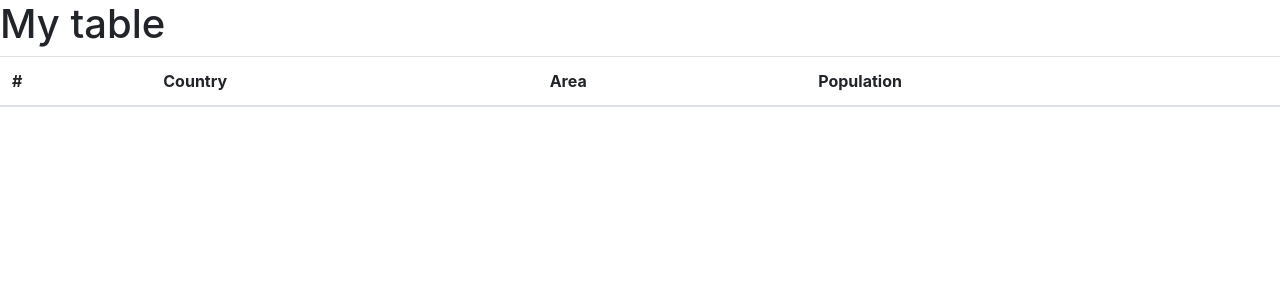
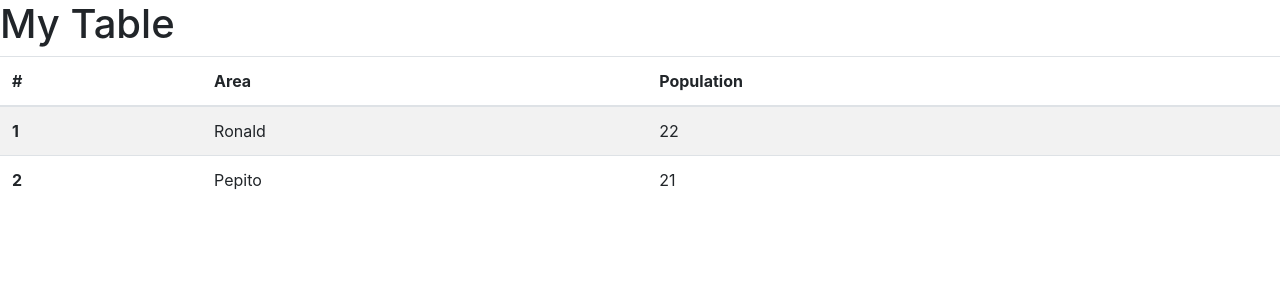
Before and after one commit to ronaldescobarjaldin/table-angular, an Angular app: page / in a window 1280 px wide. Shown: the top 300 px of the page. Built offline with nearby package versions, Linux system fonts and the light colour scheme; what angular-in-memory-web-api would draw is missing.

Commit message:
added hardcoded table

```diff
--- a/src/app/app.component.html
+++ b/src/app/app.component.html
@@ -1,2 +1,2 @@
-<h1>My table</h1>
-<app-data-table></app-data-table>
+<h1>{{title}}</h1>
+<app-data-table [data]="data" [columns]="columns"></app-data-table>
--- a/src/app/app.component.ts
+++ b/src/app/app.component.ts
@@ -6,5 +6,25 @@ import { Component } from '@angular/core';
   styleUrls: ['./app.component.css']
 })
 export class AppComponent {
-  title = 'table-angular';
+  title = 'My Table';
+  columns: string[];
+  data: any[];
+
+  ngOnInit(): void {
+    this.getData();
+  }
+
+  getData(): void {
+    this.columns = ['name', 'age'];
+    this.data = [
+      {
+        name: 'Ronald',
+        age: 22,
+      },
+      {
+        name: 'Pepito',
+        age: 21,
+      }
+    ]
+  }
 }
--- a/src/app/data-table/data-table.component.html
+++ b/src/app/data-table/data-table.component.html
@@ -2,7 +2,6 @@
     <thead>
         <tr>
             <th scope="col">#</th>
-            <th scope="col">Country</th>
             <th scope="col">Area</th>
             <th scope="col">Population</th>
         </tr>
@@ -10,9 +9,8 @@
     <tbody>
         <tr *ngFor="let element of data; index as i">
             <th scope="row">{{ i + 1 }}</th>
-            <td>{{ country.name }}</td>
-            <td>{{ country.area | number }}</td>
-            <td>{{ country.population | number }}</td>
+            <td>{{ element.name }}</td>
+            <td>{{ element.age | number }}</td>
         </tr>
     </tbody>
 </table>
```
